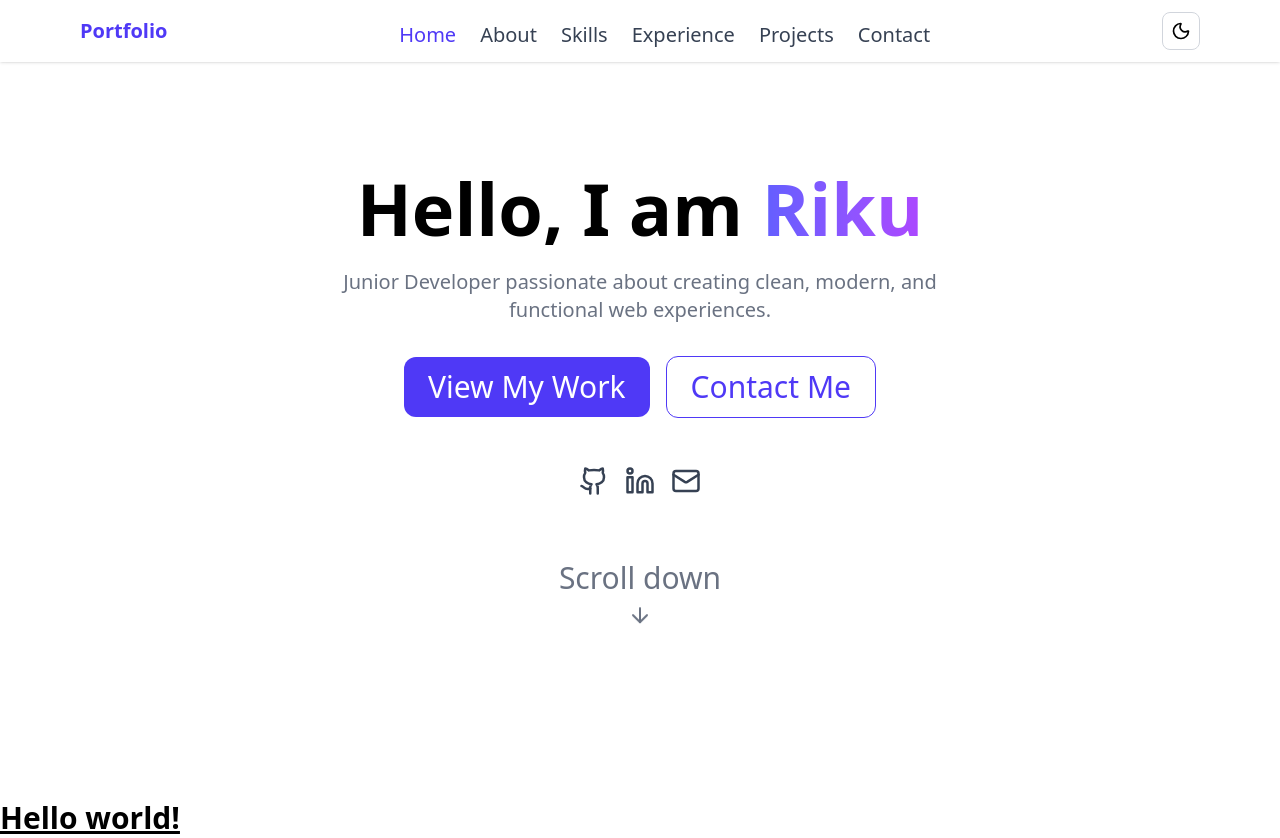
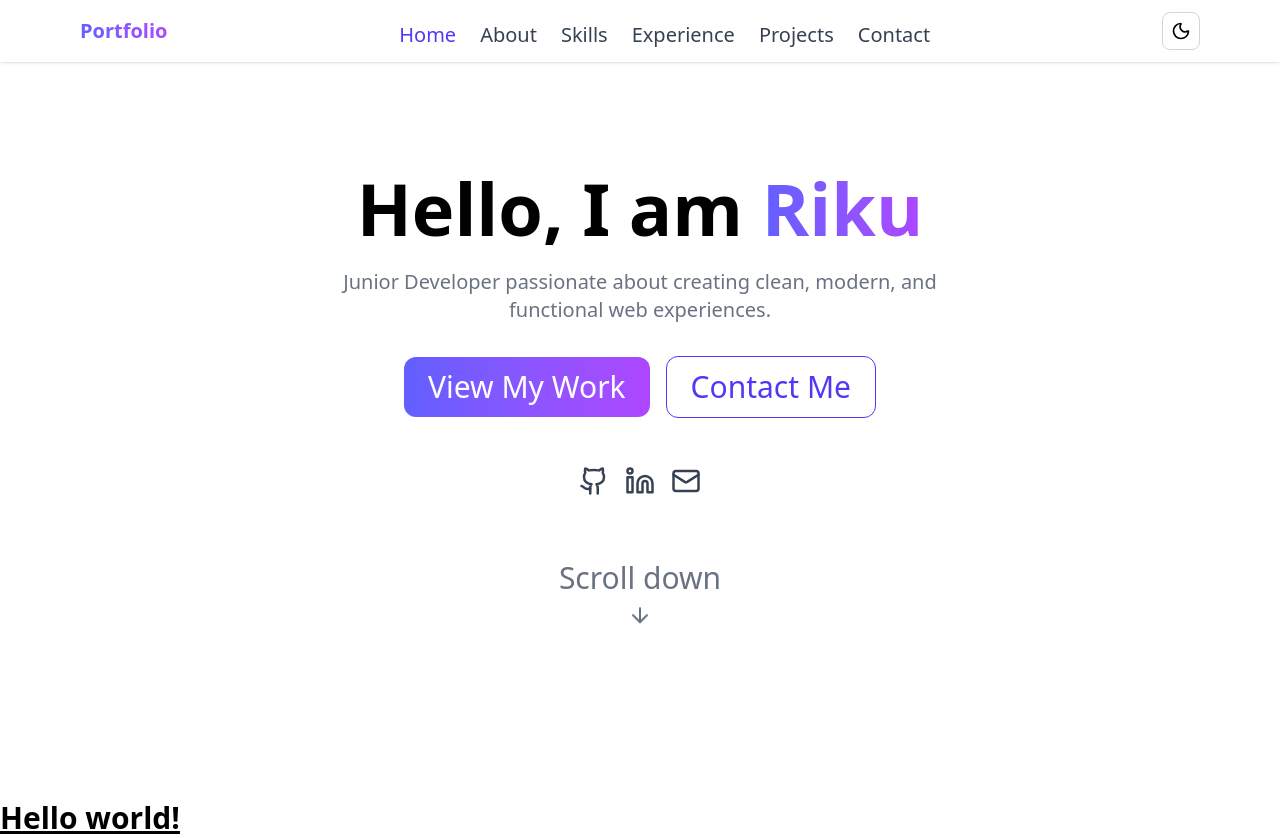
Before and after one commit to Vaahtopahvi/rikuvaa, a React (Vite) app: page / in a window 1280 px wide. Built offline with nearby package versions, Linux system fonts and the light colour scheme.

Commit message:
some styling fixes

```diff
--- a/src/components/Hero.tsx
+++ b/src/components/Hero.tsx
@@ -25,7 +25,7 @@ const Hero = () => {
       <div className="flex flex-col sm:flex-row gap-4 justify-center items-center mb-12">
         <a
           href="#projects"
-          className="px-6 py-3 rounded-xl bg-indigo-600 text-white hover:bg-indigo-500 transition"
+          className="px-6 py-3 rounded-xl bg-gradient-to-r from-indigo-500 to-purple-500 text-white hover:bg-indigo-500 transition"
         >
           View My Work
         </a>
--- a/src/components/Navbar.tsx
+++ b/src/components/Navbar.tsx
@@ -34,7 +34,7 @@ const Navbar = () => {
     <nav className="fixed top-0 left-0 right-0 bg-background/80 backdrop-blur-md z-50 shadow-sm">
       <div className="max-w-6xl mx-auto px-4 py-3 flex items-center justify-between">
         {/* logo .. */}
-        <span className="font-bold text-xl text-indigo-600 dark:text-indigo-400">
+        <span className="font-bold text-xl bg-gradient-to-r from-indigo-500 to-purple-500 bg-clip-text text-transparent">
           Portfolio
         </span>
 
@@ -72,7 +72,10 @@ const Navbar = () => {
 
       {/* mobile menu */}
       {isOpen && (
-          <div ref={menuRef} className="rounded-lg shadow-md bg-background/95 backdrop-blur-md border border-gray-200 dark:border-gray-700">
+        <div
+          ref={menuRef}
+          className="rounded-lg shadow-md bg-background/95 backdrop-blur-md border border-gray-200 dark:border-gray-700"
+        >
           <ul className="flex flex-col gap-2 py-4 px-6">
             {links.map((link) => (
               <li key={link.id}>
```
Lines whose indentation alone changed are shown as unchanged.
